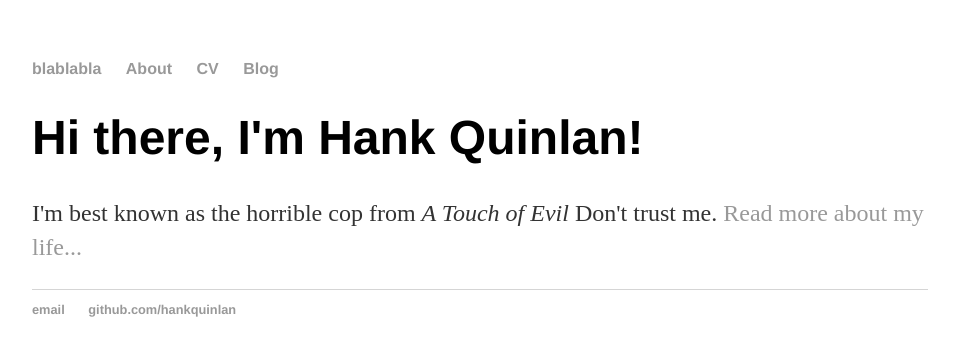
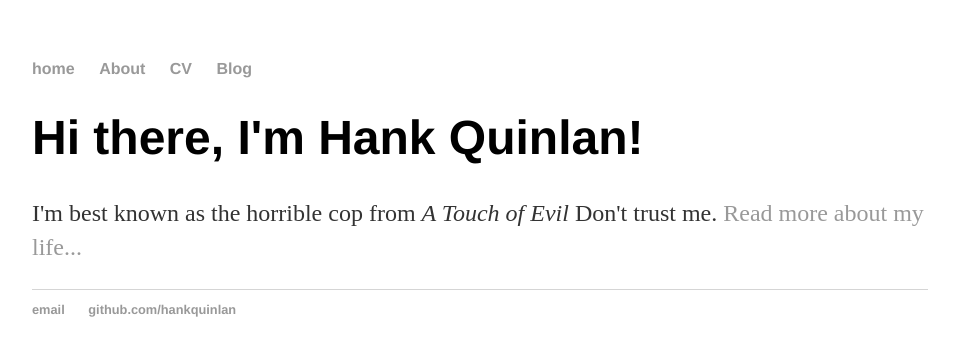
Before and after one commit to allanrimban/allanrimban.github.io, a Jekyll site: the page built from index.html, in a window 1280 px wide. Shown: the top 356 px of the page, without its empty margins (160-1115 px from the left). Built offline with Jekyll 4.4.1, drawn with Linux system fonts in a browser that asks for light colours.

Commit message:
Update default.html

```diff
--- a/_layouts/default.html
+++ b/_layouts/default.html
@@ -8,7 +8,7 @@
 		<body>
 			<nav>
 	    		<ul>
-	        		<li><a href="/">blablabla</a></li>
+	        		<li><a href="/">home</a></li>
 		        	<li><a href="/about">About</a></li>
 	        		<li><a href="/cv">CV</a></li>
 	        		<li><a href="/blog">Blog</a></li>
```
